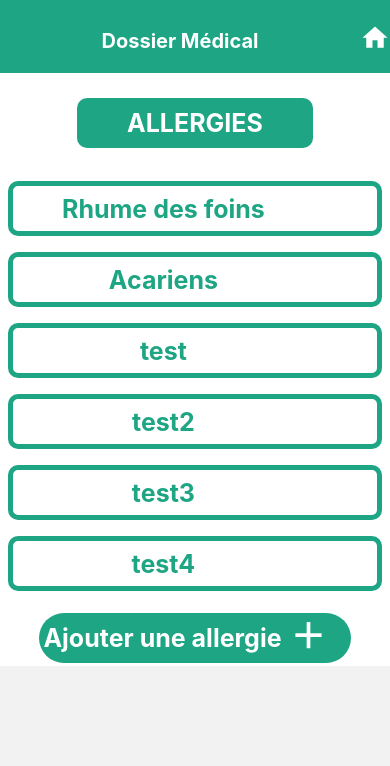
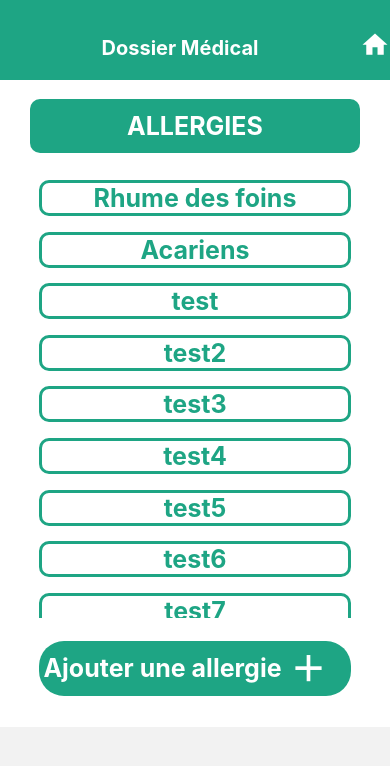
Before and after one commit to capucine-bois/PLD-SMART, a React Native app in the folder PLD-SMARTT/: screen /DosMedAllergies in a window 390 px wide. Shown: the top 766 px of the page. Built offline with nearby package versions, Linux system fonts and the light colour scheme.

Commit message:
pb to align text in center solved

```diff
--- a/PLD-SMARTT/DossierMedical/dosMedAllergies.js
+++ b/PLD-SMARTT/DossierMedical/dosMedAllergies.js
@@ -4,8 +4,6 @@ import MaterialCommunityIcons from 'react-native-vector-icons/MaterialCommunityI
 import {StatusBar} from "expo-status-bar";
 
 function Bouton(props){
-    console.log(props.text)
-    console.log(props.icone)
     return (
         <TouchableOpacity style={props.styleButton} onPress={props.onPress}>
             <Text style={props.styleText}>
@@ -17,7 +15,7 @@ function Bouton(props){
 }
 
 function DosMedAllergies({navigation}) {
-    const allergies =["Rhume des foins","Acariens","test","test2","test3","test4"]
+    const allergies =["Rhume des foins","Acariens","test","test2","test3","test4","test5","test6","test7","test8"]
     const prenom = "Gérard"
     const nom = "Dupont".toUpperCase()
     return(
@@ -38,15 +36,19 @@ function DosMedAllergies({navigation}) {
                     ALLERGIES
                 </Text>
             </View>
-            <ScrollView style={{height:"67%"}}>
+            <ScrollView style={{height:"63%"}}>
                 <StatusBar style="auto" />
                     {allergies.map((element,index) => (
-                        <Bouton key={`${element}-${index}`} styleButton={styles.allergie} styleText={styles.text3} onPress={() =>  navigation.navigate('BlocNotes2', {
-                        })} text={element} icone="plus" styleIcone ={styles.iconDossier}/>
+                        <TouchableOpacity key={`${element}-${index}`} style={styles.allergie} onPress={() =>  navigation.navigate('BlocNotes2', {
+                        })}>
+                            <Text style={styles.text3}>
+                                {element}
+                            </Text>
+                        </TouchableOpacity>
                     ))}
             </ScrollView>
 
-            <View style={{height:"11%"}}>
+            <View style={{height:"15%"}}>
                 <Bouton styleButton={styles.nouvelleAllergieBtn} styleText={styles.text} onPress={() =>  navigation.navigate('BlocNotes2', {
                 })} text="Ajouter une allergie" icone="plus" styleIcone ={styles.iconDossier}/>
             </View>
@@ -61,35 +63,36 @@ const styles = StyleSheet.create({
     allergie:{
         borderRadius: 10,
         backgroundColor: "#ffffff",
-        borderWidth : 5,
+        borderWidth : 3,
+        width:"80%",
+        alignSelf:"center",
         borderColor: "#1EA584",
-        margin:8,
-        flexDirection:"row",
-        justifyContent:"center"
+        margin:"2%",
         },
     titre:{
         backgroundColor: "#1EA584",
         borderRadius: 10,
-        paddingHorizontal : 50,
-        paddingVertical: 10,
+        paddingHorizontal : "25%",
+        paddingVertical: "3%",
         alignSelf:"center",
-        margin:25,
+        margin:"5%",
     },
     nouvelleAllergieBtn: {
         width: "80%",
+        flexDirection:"row",
         borderRadius: 25,
-        height: 50,
+        height: "50%",
+        alignItems: "center",
+        alignSelf:"center",
+        justifyContent: "space-evenly",
         backgroundColor: "#1EA584",
-        flexDirection: "row",
-        justifyContent : "space-evenly",
-        alignSelf:"center",
-        margin:20
+        marginTop:"6%"
     },
     text: {
         fontSize: 25,
         fontWeight: 'bold',
         color: "#fff",
-        alignSelf:"center",
+        alignSelf:"center"
     },
     iconDossier: {
         marginRight:"5%"
@@ -118,10 +121,6 @@ const styles = StyleSheet.create({
         fontSize: 25,
         fontWeight: 'bold',
         color: "#1EA584",
-        alignSelf:"center"
+        textAlign:"center"
     },
-
-
-
-
 })
```
